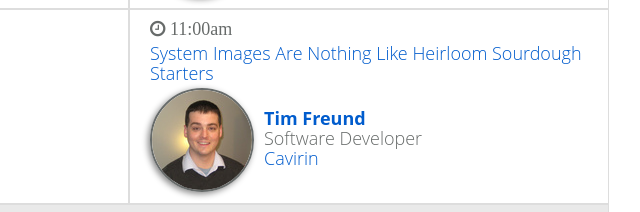
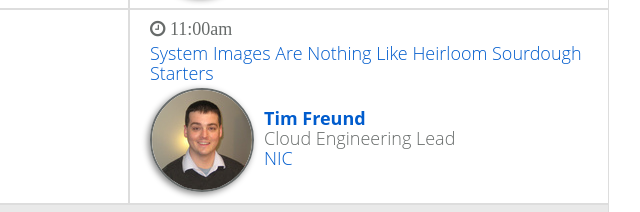
Before and after one commit to midwestio/midwestio.github.io, a website: page index.html in a window 1280 px wide. Shown: the part 4340-4552 px from the top of the page, 511-1151 px from the left. Drawn offline with nearby package versions, Linux system fonts and the light colour scheme.

Commit message:
Update Tim Freund's bio

```diff
--- a/index.html
+++ b/index.html
@@ -413,8 +413,8 @@
                       <div class="speaker">
                         <img src="/img/speakers/tim-freund-small.jpg" alt="Tim Freund">
                         <div class="speaker-bio speaker-name"><a href="https://twitter.com/timfreund">Tim Freund</a></div>
-                        <div class="speaker-bio">Software Developer</div>
-                        <div class="speaker-bio"><a href="http://www.cavirin.com/">Cavirin</a></div>
+                        <div class="speaker-bio">Cloud Engineering Lead</div>
+                        <div class="speaker-bio"><a href="http://www.egov.com/">NIC</a></div>
                       </div>
                     </div>
                   </div>
```
Also changed, not shown: sessions/index.html (+2 -2 lines).
